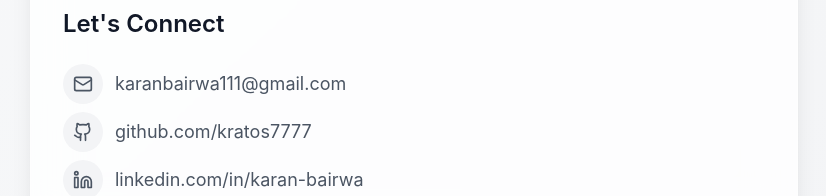
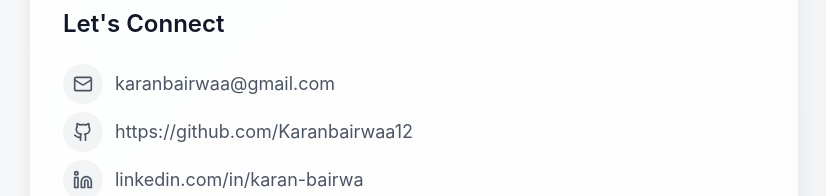
Before and after one commit to Karanbairwaa12/kaleshnashaya-front, a React (Create React App) app: page /About in a window 1280 px wide. Shown: the part 964-1160 px from the top of the page, without its empty margins (226-1052 px from the left). Built offline with nearby package versions, Linux system fonts and the light colour scheme; no server answers.

Commit message:
main links

```diff
--- a/src/pages/About.jsx
+++ b/src/pages/About.jsx
@@ -67,17 +67,17 @@ const About = () => {
               <h2 className="text-2xl font-semibold text-gray-900 mb-6">Let's Connect</h2>
               <div className="flex flex-col gap-2">
                 <a
-                  href="mailto:karanbairwa111@gmail.com"
+                  href="mailto:karanbairwaa@gmail.com"
                   className="flex items-center gap-3 text-gray-600 hover:text-blue-600 transition-colors group"
                 >
                   <div className="w-10 h-10 rounded-full bg-gray-100 flex items-center justify-center group-hover:bg-blue-50 transition-colors">
                     <Mail className="w-5 h-5" />
                   </div>
-                  <span className="text-lg">karanbairwa111@gmail.com</span>
+                  <span className="text-lg">karanbairwaa@gmail.com</span>
                 </a>
 
                 <a
-                  href="https://github.com/kratos7777"
+                  href="https://github.com/Karanbairwaa12"
                   target="_blank"
                   rel="noopener noreferrer"
                   className="flex items-center gap-3 text-gray-600 hover:text-purple-600 transition-colors group"
@@ -85,11 +85,11 @@ const About = () => {
                   <div className="w-10 h-10 rounded-full bg-gray-100 flex items-center justify-center group-hover:bg-purple-50 transition-colors">
                     <Github className="w-5 h-5" />
                   </div>
-                  <span className="text-lg">github.com/kratos7777</span>
+                  <span className="text-lg">https://github.com/Karanbairwaa12</span>
                 </a>
 
                 <a
-                  href="https://www.linkedin.com/in/karan-bairwa-509513197"
+                  href="https://www.linkedin.com/in/karan-bairwa-977a2b237/"
                   target="_blank"
                   rel="noopener noreferrer"
                   className="flex items-center gap-3 text-gray-600 hover:text-blue-600 transition-colors group"
```
